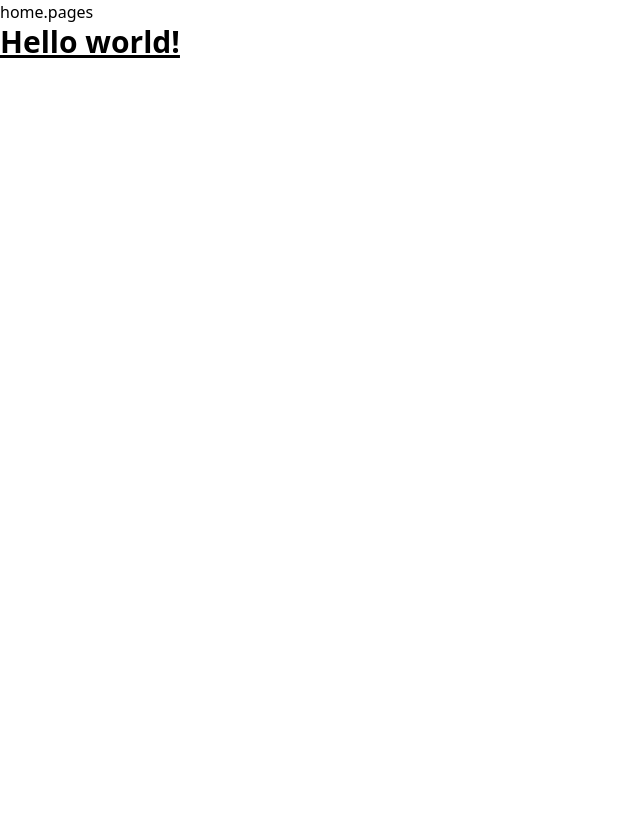
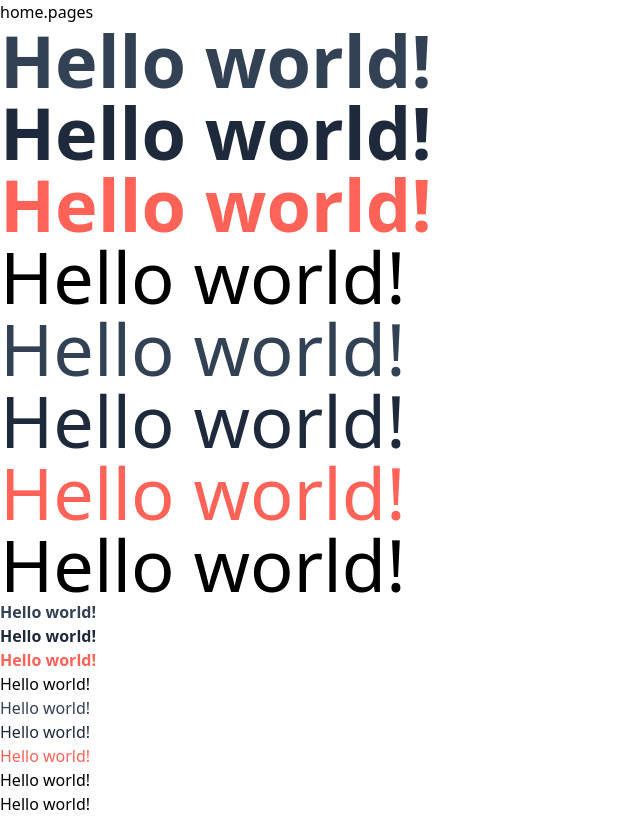
Before and after one commit to Lio-n/FM-newsletter, a React (Vite) app: page / in a window 1280 px wide. Shown: the whole page, without its empty margins (0-640 px from the left). Built offline with nearby package versions, Linux system fonts and the light colour scheme.

Commit message:
feat(ui) : add typography atoms

```diff
--- /dev/null
+++ b/src/helpers/fonts.helper.ts
@@ -0,0 +1,25 @@
+type FontWeight = {
+  normal: string;
+  bold: string;
+};
+
+const FontWeights: FontWeight = {
+  normal: "font-normal",
+  bold: "font-bold",
+};
+
+type TextColor = {
+  white: string;
+  "slate-800": string;
+  "slate-700": string;
+  tomato: string;
+};
+
+const TextColors: TextColor = {
+  white: "font-normal",
+  "slate-700": "text-slate-700",
+  "slate-800": "text-slate-800",
+  tomato: "text-tomato",
+};
+
+export { FontWeights, type FontWeight, TextColors, type TextColor };
--- a/src/index.css
+++ b/src/index.css
@@ -1,2 +1,10 @@
 @tailwind base;
 @tailwind utilities;
+
+:root {
+  --color-tomato: hsl(4, 100%, 67%);
+}
+
+.text-tomato {
+  color: var(--color-tomato);
+}
--- a/src/pages/home.pages.tsx
+++ b/src/pages/home.pages.tsx
@@ -1,8 +1,59 @@
+import Body from "../ui/atoms/body.atom";
+import Title from "../ui/atoms/title.atom";
+
 const HomePage = () => {
   return (
     <div>
       home.pages
-      <h1 className="text-3xl font-bold underline">Hello world!</h1>
+      <Title textWeight="bold" textColor="slate-700">
+        Hello world!
+      </Title>
+      <Title textWeight="bold" textColor="slate-800">
+        Hello world!
+      </Title>
+      <Title textWeight="bold" textColor="tomato">
+        Hello world!
+      </Title>
+      <Title textWeight="bold" textColor="white">
+        Hello world!
+      </Title>
+      <Title textWeight="normal" textColor="slate-700">
+        Hello world!
+      </Title>
+      <Title textWeight="normal" textColor="slate-800">
+        Hello world!
+      </Title>
+      <Title textWeight="normal" textColor="tomato">
+        Hello world!
+      </Title>
+      <Title textWeight="normal" textColor="white">
+        Hello world!
+      </Title>
+      <Body textWeight="bold" textColor="slate-700">
+        Hello world!
+      </Body>
+      <Body textWeight="bold" textColor="slate-800">
+        Hello world!
+      </Body>
+      <Body textWeight="bold" textColor="tomato">
+        Hello world!
+      </Body>
+      <Body textWeight="bold" textColor="white">
+        Hello world!
+      </Body>
+      <Body textWeight="normal" textColor="slate-700">
+        Hello world!
+      </Body>
+      <Body textWeight="normal" textColor="slate-800">
+        Hello world!
+      </Body>
+      <Body textWeight="normal" textColor="tomato">
+        Hello world!
+      </Body>
+      <Body textWeight="normal" textColor="white">
+        Hello world!
+      </Body>
+      <Body>Hello world!</Body>
     </div>
   );
 };
--- /dev/null
+++ b/src/ui/atoms/body.atom.tsx
@@ -0,0 +1,18 @@
+import { type FontWeight, FontWeights, type TextColor, TextColors } from "../../helpers/fonts.helper";
+
+interface BodyProps {
+  textWeight?: keyof FontWeight;
+  textColor?: keyof TextColor;
+  className?: string;
+  children?: string;
+}
+
+const Body = (props: BodyProps) => (
+  <p
+    className={`text-base ${FontWeights[props.textWeight || "normal"]} ${TextColors[props.textColor || "white"]} ${props.className}`}
+    children={props.children}
+  />
+);
+
+export type { BodyProps };
+export default Body;
--- /dev/null
+++ b/src/ui/atoms/title.atom.tsx
@@ -0,0 +1,13 @@
+import { FontWeights, TextColors } from "../../helpers/fonts.helper";
+import { BodyProps } from "./body.atom";
+
+interface TitleProps extends BodyProps {}
+
+const Title = (props: TitleProps) => (
+  <h1
+    className={`text-7xl ${FontWeights[props.textWeight || "normal"]} ${TextColors[props.textColor || "white"]} ${props.className}`}
+    children={props.children}
+  />
+);
+
+export default Title;
```
